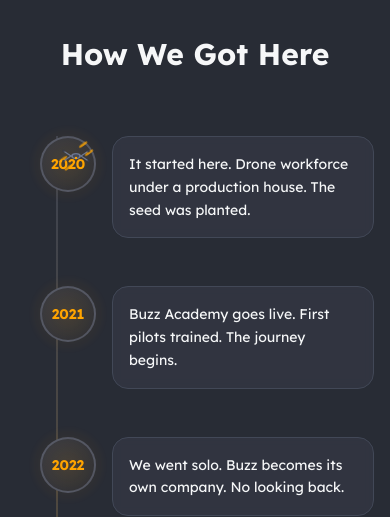
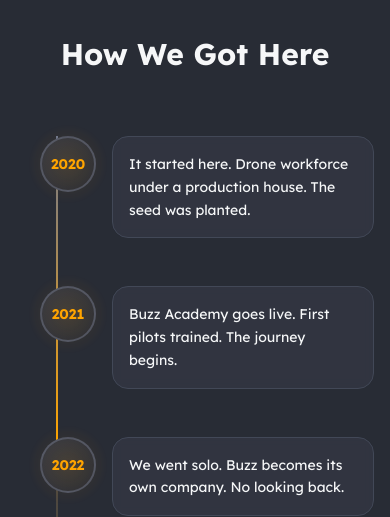
Before and after one commit to xinyu-buzz/buzz_web, a React (Vite) app: page /about in a window 390 px wide. Shown: the part 2540-3057 px from the top of the page. Built offline with nearby package versions, Linux system fonts and the light colour scheme.

Commit message:
Refactor DroneTimeline component to enhance mobile scroll tracking and animation; remove unused propeller animation styles from CSS.

```diff
--- a/src/components/DroneTimeline.tsx
+++ b/src/components/DroneTimeline.tsx
@@ -117,12 +117,20 @@ const LandingPad = ({
 
 export default function DroneTimeline() {
   const containerRef = useRef<HTMLDivElement>(null);
+  const mobileContainerRef = useRef<HTMLDivElement>(null);
   const pathRef = useRef<SVGPathElement>(null);
   const [pathLength, setPathLength] = useState(0);
   const [dronePosition, setDronePosition] = useState({ x: 0, y: 0, angle: 0 });
 
+  // Desktop scroll tracking
   const { scrollYProgress } = useScroll({
     target: containerRef,
+    offset: ["start 80%", "end 20%"]
+  });
+
+  // Mobile scroll tracking
+  const { scrollYProgress: mobileScrollProgress } = useScroll({
+    target: mobileContainerRef,
     offset: ["start 80%", "end 20%"]
   });
 
@@ -132,8 +140,18 @@ export default function DroneTimeline() {
     restDelta: 0.001
   });
 
+  const smoothMobileProgress = useSpring(mobileScrollProgress, {
+    stiffness: 100,
+    damping: 30,
+    restDelta: 0.001
+  });
+
   // Animate path drawing
   const pathDrawProgress = useTransform(smoothProgress, [0, 1], [0, 1]);
+
+  // Mobile drone Y position - moves from top to bottom of timeline
+  const mobileTimelineHeight = timeline.length * 100; // Approximate height based on items
+  const mobileDroneY = useTransform(smoothMobileProgress, [0, 1], [0, mobileTimelineHeight]);
 
   // Get path length on mount
   useEffect(() => {
@@ -294,9 +312,18 @@ export default function DroneTimeline() {
       </div>
 
       {/* Mobile Layout */}
-      <div className="md:hidden relative">
+      <div ref={mobileContainerRef} className="md:hidden relative">
         {/* Vertical flight line */}
         <div className="absolute left-10 top-0 bottom-0 w-0.5 bg-gradient-to-b from-primary to-accent opacity-30" />
+
+        {/* Animated flight line that draws as you scroll */}
+        <motion.div
+          className="absolute left-10 top-0 w-0.5 bg-gradient-to-b from-primary to-accent origin-top"
+          style={{
+            scaleY: smoothMobileProgress,
+            height: '100%',
+          }}
+        />
 
         {/* Mobile timeline items */}
         <div className="space-y-12 pl-6">
@@ -320,12 +347,13 @@ export default function DroneTimeline() {
           ))}
         </div>
 
-        {/* Mobile drone at top */}
+        {/* Mobile drone that follows scroll */}
         <motion.div
-          className="absolute left-10 top-0 -translate-x-1/2 -translate-y-full"
-          initial={{ y: -20, opacity: 0 }}
-          whileInView={{ y: 0, opacity: 1 }}
-          viewport={{ once: true }}
+          className="absolute left-10 z-20 pointer-events-none drone-flying"
+          style={{
+            y: mobileDroneY,
+            x: '-50%',
+          }}
         >
           <DroneIcon className="w-10 h-10" />
         </motion.div>
--- a/src/index.css
+++ b/src/index.css
@@ -119,28 +119,9 @@ html {
   }
 }
 
-/* Drone propeller animation */
-.propeller {
-  animation: propellerSpin 0.1s linear infinite;
-  transform-origin: center;
-}
-
-@keyframes propellerSpin {
-  from {
-    transform: rotate(0deg);
-  }
-  to {
-    transform: rotate(360deg);
-  }
-}
-
 /* Flying drone shadow and glow */
 .drone-flying svg {
   filter: drop-shadow(0 4px 8px rgba(0, 0, 0, 0.4));
-}
-
-.drone-flying .propeller {
-  animation: propellerSpin 0.08s linear infinite;
 }
 
 /* Mobile landing pad glow */
```
